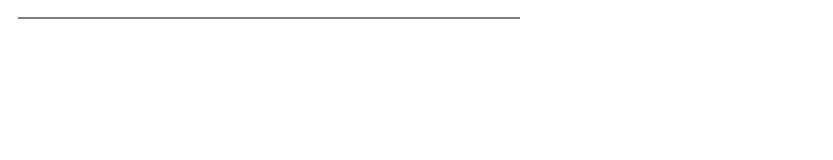
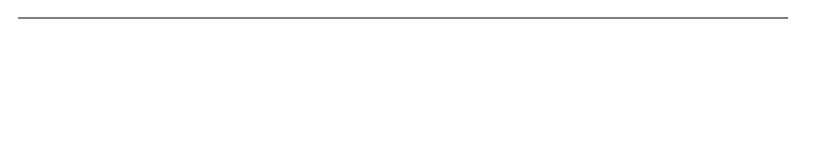
Before and after one commit to jbmgrtn/resume-timeline, a plain HTML site: page index.html in a window 1280 px wide. Shown: the whole page, without its empty margins (0-833 px from the left). Drawn offline with Linux system fonts and the light colour scheme.

Commit message:
Add height and width to container in example

```diff
--- a/index.html
+++ b/index.html
@@ -14,7 +14,7 @@ $(function() {
     </script>
   </head>
   <body>
-    <div id="resume-timeline">
+    <div id="resume-timeline" style="height: 800px; width: 800px;">
 
     </div>
   </body>
```
